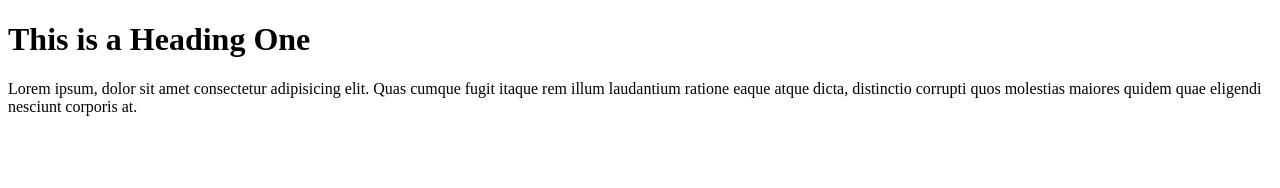
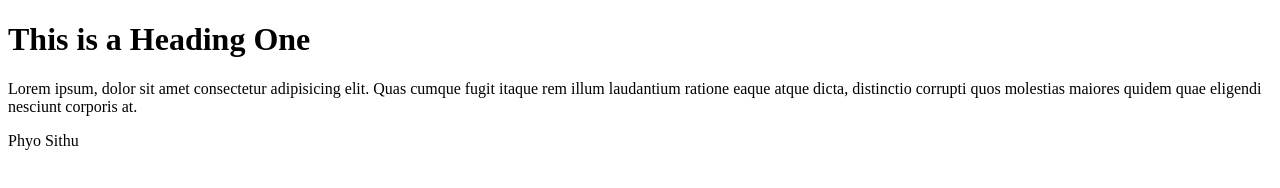
Before and after one commit to PhyoZayYyar/GitTesting, a plain HTML site: page index.html in a window 1280 px wide. Drawn offline with Linux system fonts and the light colour scheme.

Commit message:
add style css and span tag

```diff
--- a/index.html
+++ b/index.html
@@ -11,5 +11,7 @@
     <h1>This is a Heading One</h1>
 
     <p>Lorem ipsum, dolor sit amet consectetur adipisicing elit. Quas cumque fugit itaque rem illum laudantium ratione eaque atque dicta, distinctio corrupti quos molestias maiores quidem quae eligendi nesciunt corporis at.</p>
+
+    <span class="name">Phyo Sithu</span>
 </body>
 </html>
--- /dev/null
+++ b/style.css
@@ -0,0 +1,3 @@
+.name{
+    text-decoration-color: rgb(27, 131, 221);
+}
```
